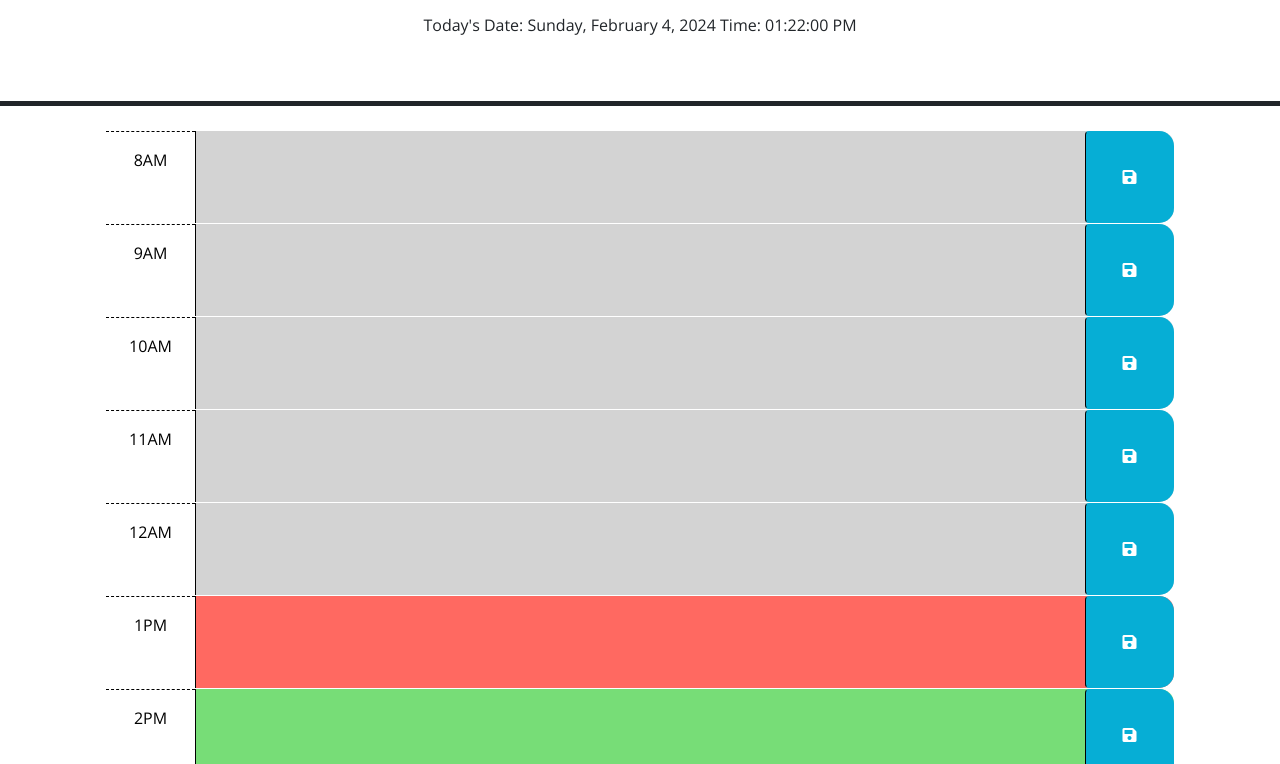
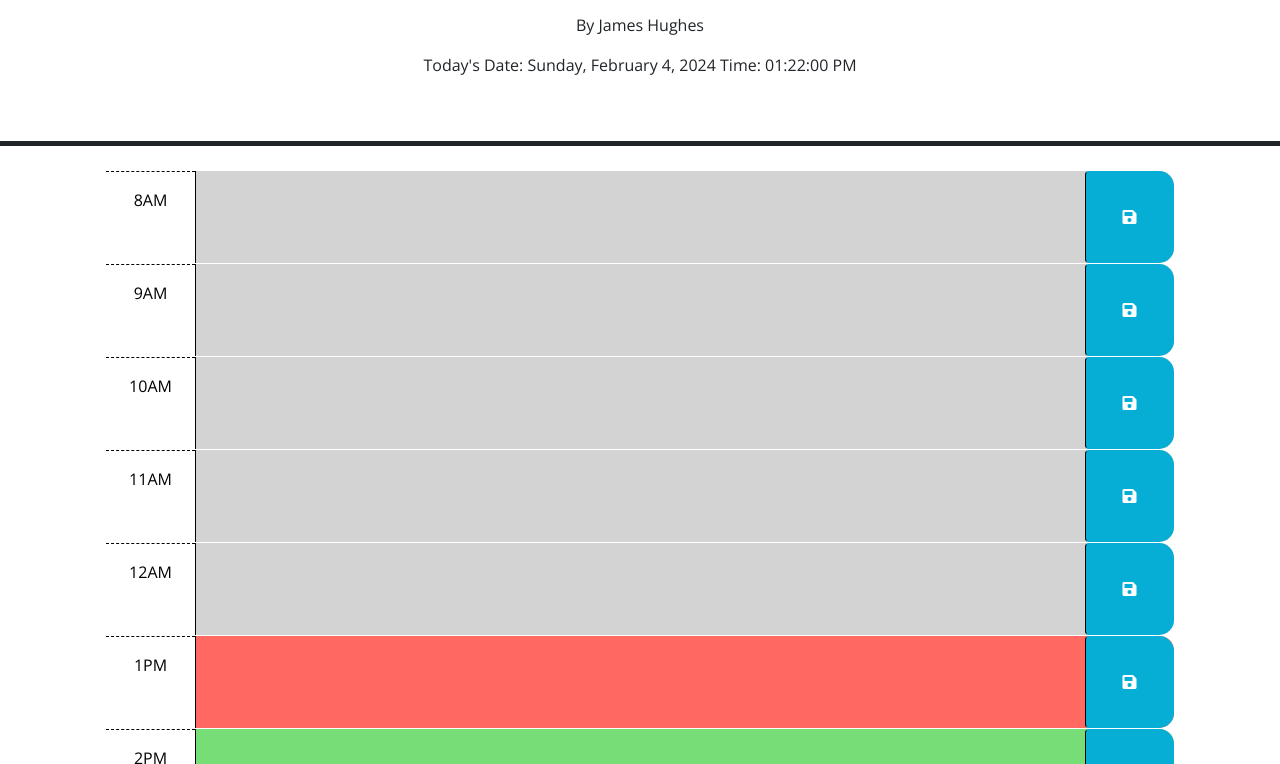
Before and after one commit to Jameshughes2009/assignment-5, a plain HTML site: page Develop/index.html in a window 1280 px wide. Shown: the part 166-930 px from the top of the page. Drawn offline with nearby package versions, Linux system fonts and the light colour scheme.

Commit message:
more edits and styling

```diff
--- a/Develop/index.html
+++ b/Develop/index.html
@@ -27,7 +27,7 @@
       <h1 class="display-3">Work Day Scheduler</h1>
       <p class="lead">A simple calendar app for scheduling your work day</p>
       <p id="currentDay" class="lead"></p>
-        <!-- Can be removed -->
+        <p> By James Hughes</p>
         <p>Today's Date: <span id = "date"></span> Time: <span id="time"></span></p>
     </header>
     <div class="container-lg px-5">
@@ -41,6 +41,8 @@
           <i class="fas fa-save" aria-hidden="true"></i>
         </button>
       </div>
+
+      <!-- 9AM -->
       <div id="9" class="row time-block">
         <div class="col-2 col-md-1 hour text-center py-3">9AM</div>
         <textarea id="text-09" class="col-8 col-md-10 description" rows="3"> </textarea>
```
